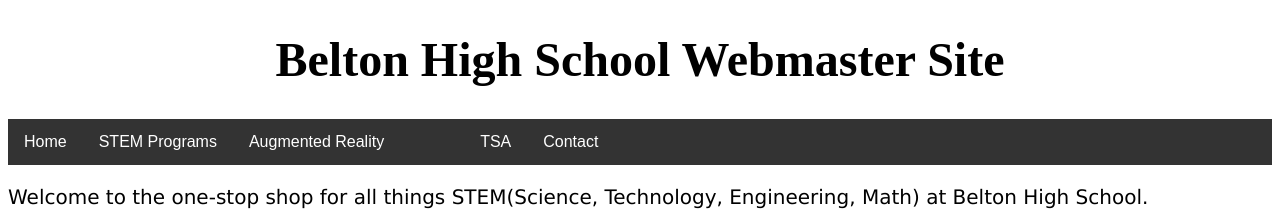
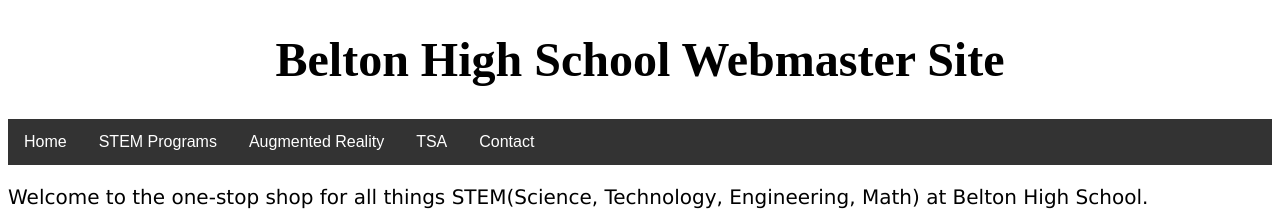
Before and after one commit to MidgetGramp/MidgetGramp.github.io, a plain HTML site: page Home.html in a window 1280 px wide. Shown: the top 215 px of the page. Drawn offline with Linux system fonts and the light colour scheme.

Commit message:
Update Home.html

```diff
--- a/Home.html
+++ b/Home.html
@@ -14,7 +14,6 @@
 				<li><a href="Home.html">Home</a></li>
 				<li><a href="STEM.html">STEM Programs</a></li>
 				<li><a href="AR.html">Augmented Reality</a></li>
-				<li><a href="TSA.html">
 				<li class="dropdown">
 					<a href="#" class="dropbtn">TSA</a>
 					<div class="dropdown-content">
@@ -22,7 +21,6 @@
 						<a href="#">Link 2</a>
 						<a href="#">Link 3</a>
 					</div>
-				</a></li>
 				<li><a href="Contact.html">Contact</a></li>
 			</ul>
 			<p class="text1">Welcome to the one-stop shop for all things STEM(Science, Technology, Engineering, Math) at Belton High School.</p><br/>
```
